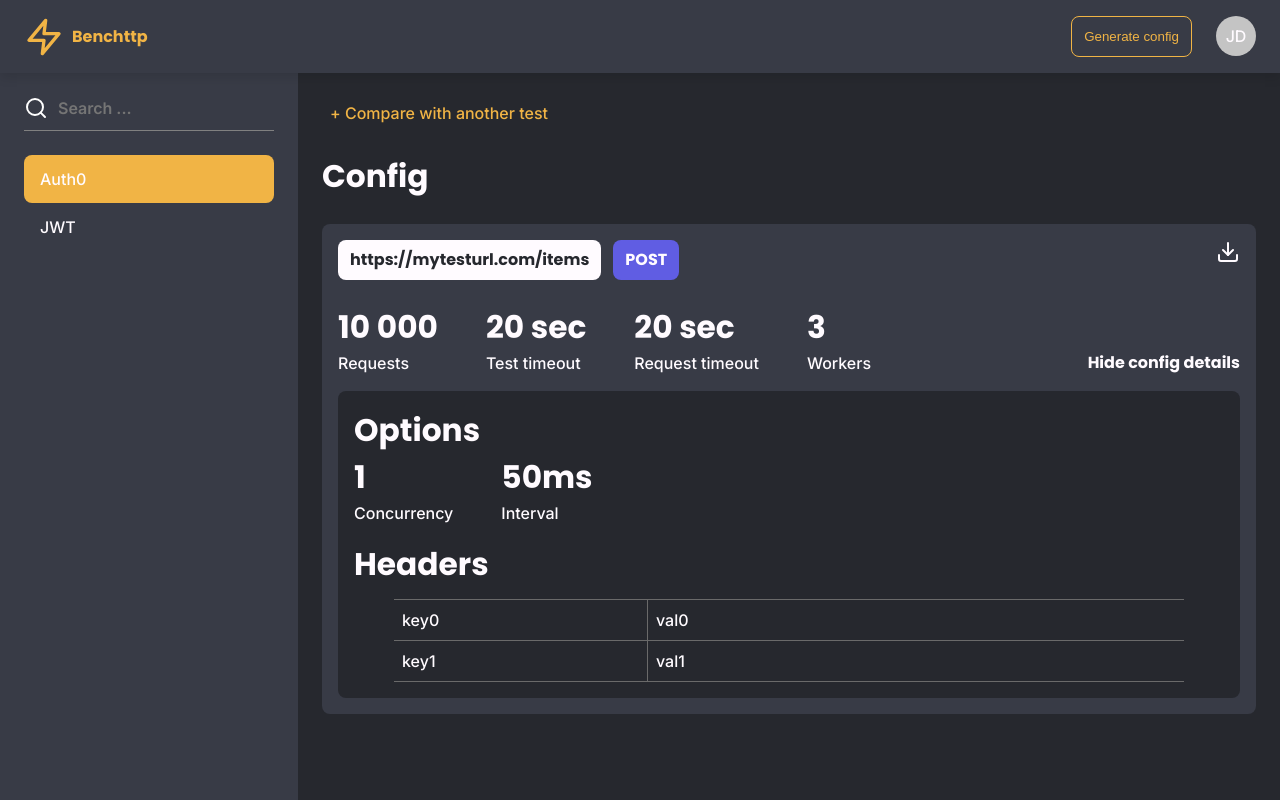
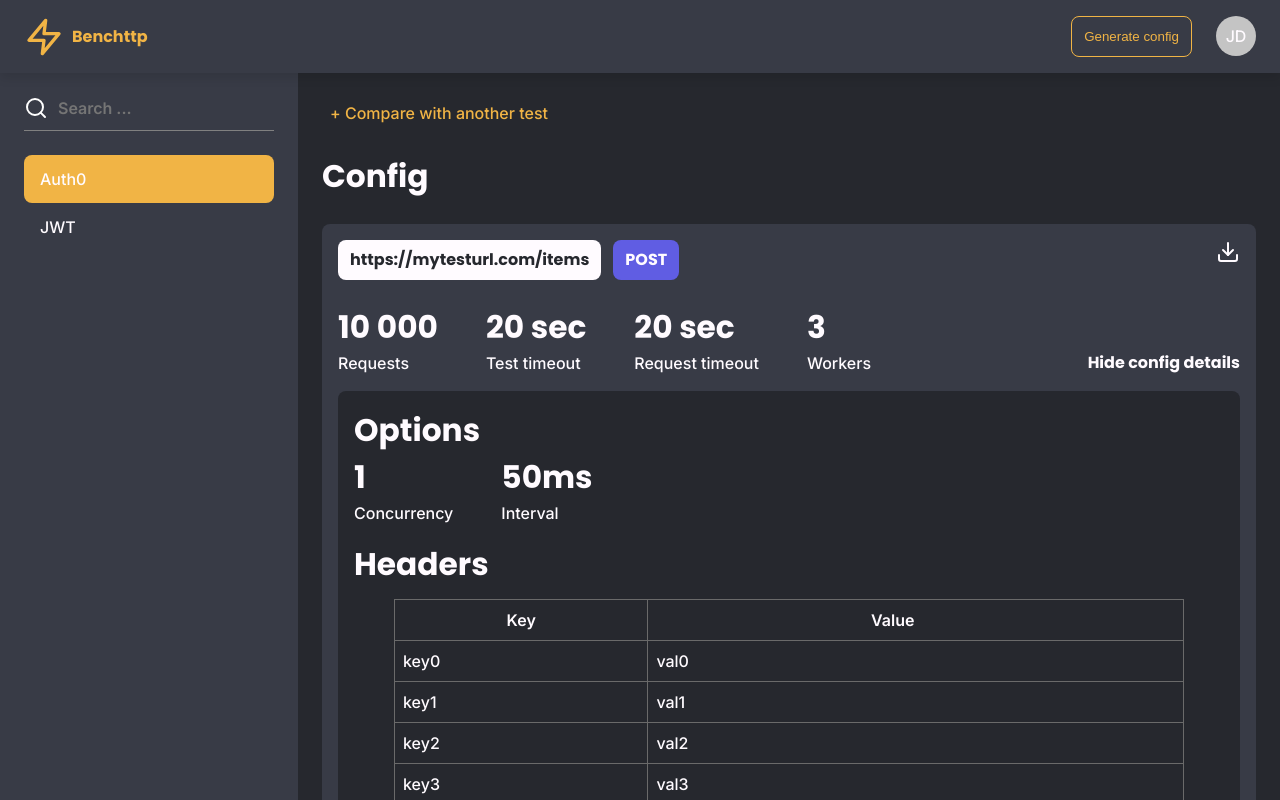
Before and after one commit to benchttp/webapp, a React (Create React App) app: page / in a window 1280 px wide. Both pictures are taken after a click on the element "See more config details". Built offline with nearby package versions, Linux system fonts and the light colour scheme.

Commit message:
feat: card config content added thead + styling

```diff
--- a/src/components/CardConfig/subcomponents/CardConfigContent/core/cardConfigContent.styles.ts
+++ b/src/components/CardConfig/subcomponents/CardConfigContent/core/cardConfigContent.styles.ts
@@ -13,17 +13,20 @@ export const StyledCardConfigContent = styled('div')`
   .headersListContainer {
     flex-wrap: wrap;
     flex-direction: column;
-    border-collapse: collapse;
   }
 
   tr {
     border-top: 1px solid #6a6a6a;
-    border-left: none;
-    border-right: none;
+    border-left: 1px solid #6a6a6a;
+    border-right: 1px solid #6a6a6a;
   }
 
   tr:last-child {
     border-bottom: 1px solid #6a6a6a;
+  }
+
+  tr:first-child {
+    border-bottom: none;
   }
 
   keyValueCouple {
--- a/src/components/CardConfig/subcomponents/CardConfigContent/index.tsx
+++ b/src/components/CardConfig/subcomponents/CardConfigContent/index.tsx
@@ -8,7 +8,12 @@ import { FontFamilies, FontSizes, FontWeights } from 'shared/style/constants'
 export const CardConfigContent: FC<IProps> = (props) => {
   const { className } = props
 
-  const headerContent = Object.entries({ key0: 'val0', key1: 'val1' })
+  const headerContent = Object.entries({
+    key0: 'val0',
+    key1: 'val1',
+    key2: 'val2',
+    key3: 'val3',
+  })
 
   const headersList = headerContent.map(([key, value], index) => {
     return (
@@ -64,6 +69,12 @@ export const CardConfigContent: FC<IProps> = (props) => {
           Headers
         </Text>
         <table className="f pl-6 pr-6 f-jc-space-a headersListContainer">
+          <thead>
+            <tr className="f keyValueCouple">
+              <th className="keyColumn">Key</th>
+              <th className="valueColumn">Value</th>
+            </tr>
+          </thead>
           <tbody>{headersList}</tbody>
         </table>
       </div>
```
